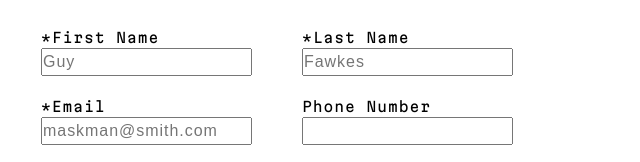
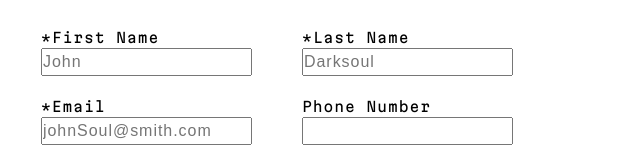
Before and after one commit to ChaoNEil/Signup-page, a plain HTML site: page index.html in a window 1280 px wide. Shown: the part 369-531 px from the top of the page, 516-1156 px from the left. Drawn offline with Linux system fonts and the light colour scheme.

Commit message:
fix comment , placeholder

```diff
--- a/index.html
+++ b/index.html
@@ -31,18 +31,18 @@
                     <div class="input-row">
                         <div class="input">
                             <label for="first-name">*First Name</label>
-                            <input type="text" id="first-name" name="first-name" minlength="2" maxlength="20" placeholder="Guy" required>
+                            <input type="text" id="first-name" name="first-name" minlength="2" maxlength="20" placeholder="John" required>
                         </div>
                         <div class="input">
                             <label for="last-name">*Last Name</label>
-                            <input type="text" id="last-name" name="last-name" minlength="2" maxlength="20" placeholder="Fawkes" required>
+                            <input type="text" id="last-name" name="last-name" minlength="2" maxlength="20" placeholder="Darksoul" required>
                         </div>
                     </div>
 
                     <div class="input-row">
                         <div class="input">
                             <label for="email">*Email</label>
-                            <input type="email" id="email" name="email" minlength="3" maxlength="50" placeholder="maskman@smith.com" required>
+                            <input type="email" id="email" name="email" minlength="3" maxlength="50" placeholder="johnSoul@smith.com" required>
                         </div>
                         <div class="input">
                             <label for="phone">Phone Number</label>
--- a/style.css
+++ b/style.css
@@ -89,6 +89,11 @@ button{
   font-size: small;
 }
 
+label{
+  font-size: 14px;
+}
+
+
 /*---------------------------------------------------------*/
 
 
@@ -129,9 +134,6 @@ button{
 
 
 /*Any other style of left*/
-label{
-  font-size: 14px;
-}
 
 /* unvisited link */
 .footer a:link {
```
